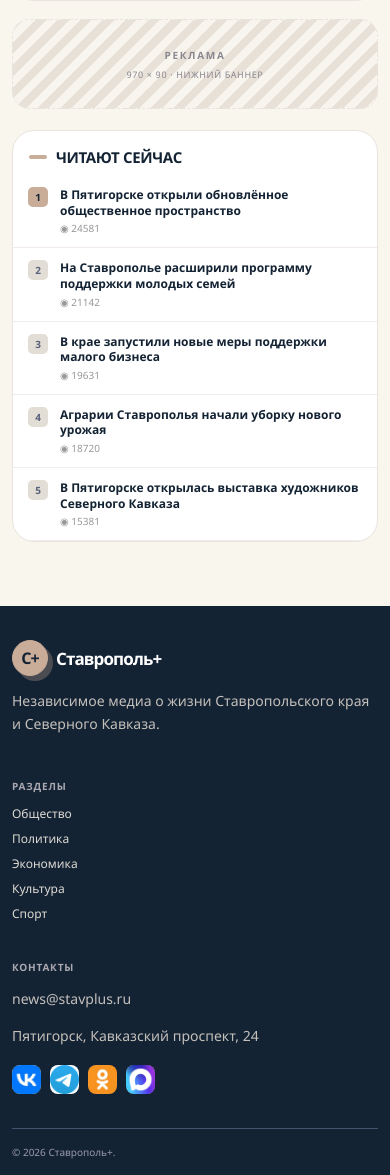
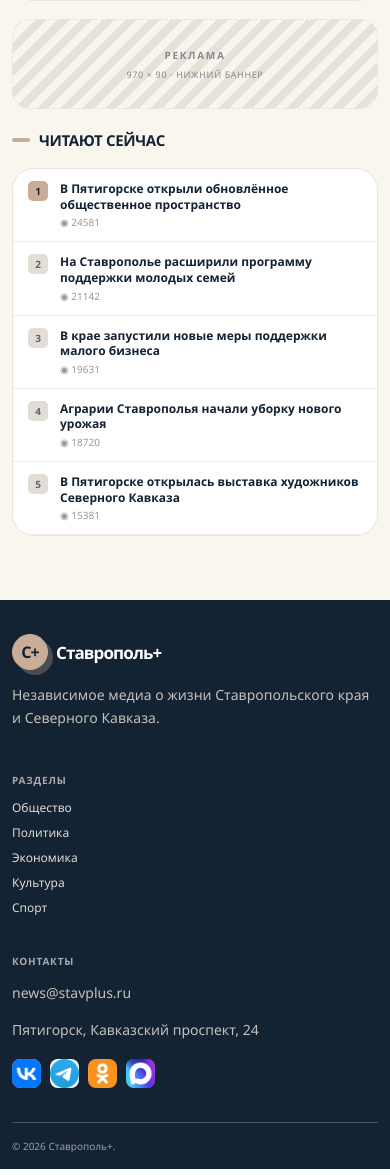
Before and after one commit to temacteklyannayapuwka/Production, a Django app: page / in a window 390 px wide. Shown: the part 2440-3615 px from the top of the page. Run offline with Django 5.2, Linux system fonts and the light colour scheme; data comes from the database, SQL or seed files in the repository; some libraries are stand-ins or nearby versions.

Commit message:
style: align popular news with latest feed

```diff
--- a/news/tests.py
+++ b/news/tests.py
@@ -17,7 +17,7 @@ class AdminJavascriptFallbackTests(SimpleTestCase):
     def test_public_page_uses_the_current_menu_script(self):
         response = get_template('base.html').render({})
 
-        self.assertIn('/static/news-site.css?v=6', response)
+        self.assertIn('/static/news-site.css?v=7', response)
         self.assertIn('/static/news-site.js?v=2', response)
         self.assertIn('>Меню</span>', response)
         self.assertNotIn('class="header-nav"', response)
@@ -68,3 +68,4 @@ class EditorialAdminTests(SimpleTestCase):
         self.assertNotIn('Вечерний дайджест', source)
         self.assertNotIn('ad--wide', source)
         self.assertIn('hero__lead', source)
+        self.assertIn('popular__surface', source)
--- a/static/news-site.css
+++ b/static/news-site.css
@@ -125,7 +125,7 @@ img { display: block; max-width: 100%; }
 .ad--square { height: 250px; }
 .ad--tower { height: 420px; margin: 16px; }
 .ad--rail { height: 300px; }
-.headline-list, .popular, .card, .rubric-feed, .article-sidebar {
+.headline-list, .popular__surface, .card, .rubric-feed, .article-sidebar {
   min-width: 0; overflow: hidden; border: 1px solid var(--line); border-radius: 22px; background: var(--paper);
 }
 .block-heading {
@@ -201,9 +201,9 @@ img { display: block; max-width: 100%; }
 .headline-list article:hover { transform: translateX(3px); background: #f4efe8; }
 .headline-list article > b { color: #9c9daa; font-size: 11px; }
 .headline-list h3 { margin: 0 0 5px; font-size: 14px; line-height: 1.24; letter-spacing: -.25px; }
-.popular { height: max-content; }
-.popular .section-title { margin: 0; padding: 16px 16px 1px; }
-.popular ol { margin: 7px 0 0; padding: 0; list-style: none; }
+.popular { min-width: 0; }
+.popular__surface { height: max-content; }
+.popular ol { margin: 0; padding: 0; list-style: none; }
 .popular li { display: grid; grid-template-columns: 24px minmax(0, 1fr); gap: 8px; padding: 12px 15px; border-bottom: 1px solid var(--line-soft); transition: background .18s ease; }
 .popular li:hover { background: #f4efe8; }
 .popular li > b { display: grid; place-items: center; width: 20px; height: 20px; border-radius: 5px; background: #e2ddd5; color: #59617c; font-size: 10px; }
@@ -330,10 +330,8 @@ body.menu-open { overflow: hidden; }
   .side-rail { grid-template-rows: 160px minmax(0, 1fr); }
   .ad--square { height: 160px; }
   .news-layout { grid-template-columns: 1fr; }
-  .popular { display: grid; grid-template-columns: 1fr 280px; }
-  .ad--tower { height: auto; margin: 0; border-width: 0 0 0 1px; border-radius: 0; }
-  .popular .section-title, .popular ol { grid-column: 1; }
-  .popular ol { grid-row: 2; }
+  .popular__surface { display: grid; grid-template-columns: minmax(0, 1fr) 280px; }
+  .popular__surface .ad--tower { grid-column: 2; grid-row: 1; height: auto; margin: 0; border-width: 0 0 0 1px; border-radius: 0; }
   .rubric-layout { grid-template-columns: minmax(0, 1fr) 240px; }
   .article-layout { grid-template-columns: 220px minmax(0, 1fr); gap: 34px; }
 }
@@ -361,6 +359,7 @@ body.menu-open { overflow: hidden; }
   .news-layout { display: block; margin-top: 30px; }
   .latest__grid, .cards { grid-template-columns: minmax(0, 1fr); }
   .popular { display: block; margin-top: 21px; }
+  .popular__surface { display: block; }
   .ad--tower { display: none; }
   .footer__grid { grid-template-columns: 1fr 1fr; gap: 28px; padding: 34px 0; }
   .footer__grid section:first-child { grid-column: 1 / -1; }
--- a/templates/base.html
+++ b/templates/base.html
@@ -7,7 +7,7 @@
     <meta name="theme-color" content="#101513">
     <meta name="description" content="Ставрополь+ — новости Ставропольского края и Северного Кавказа.">
     <title>{% block title %}Ставрополь+ — новости без лишнего{% endblock %}</title>
-    <link rel="stylesheet" href="{% static 'news-site.css' %}?v=6">
+    <link rel="stylesheet" href="{% static 'news-site.css' %}?v=7">
   </head>
   <body>
     <header class="masthead">
--- a/templates/index.html
+++ b/templates/index.html
@@ -23,7 +23,7 @@
     </div><div class="headline-list">
       {% for news in headline_news %}<article><b>{{ forloop.counter|stringformat:'02d' }}</b><div><h3><a href="{% url 'news_detail' news.slug %}">{{ news.title }}</a></h3><p>{{ news.date_start|date:'H:i' }} <span>◉ {{ news.views|default:0 }}</span></p></div></article>{% empty %}<div class="empty-state">Лента обновляется.</div>{% endfor %}
     </div></div><aside class="ad ad--bottom"><span>Реклама</span><small>970 × 90 · нижний баннер</small></aside></div>
-    <aside class="popular"><div class="section-title"><h2>Читают сейчас</h2></div><ol>{% for news in popular_news %}<li><b>{{ forloop.counter }}</b><span><a href="{% url 'news_detail' news.slug %}">{{ news.title }}</a><small>◉ {{ news.views|default:0 }}</small></span></li>{% empty %}<li class="empty-state">Здесь появятся популярные материалы.</li>{% endfor %}</ol><aside class="ad ad--tower"><span>Реклама</span><small>300 × 600</small></aside></aside>
+    <aside class="popular"><div class="section-title"><h2>Читают сейчас</h2></div><div class="popular__surface"><ol>{% for news in popular_news %}<li><b>{{ forloop.counter }}</b><span><a href="{% url 'news_detail' news.slug %}">{{ news.title }}</a><small>◉ {{ news.views|default:0 }}</small></span></li>{% empty %}<li class="empty-state">Здесь появятся популярные материалы.</li>{% endfor %}</ol><aside class="ad ad--tower"><span>Реклама</span><small>300 × 600</small></aside></div></aside>
   </section>
 </main>
 {% endblock %}
```
